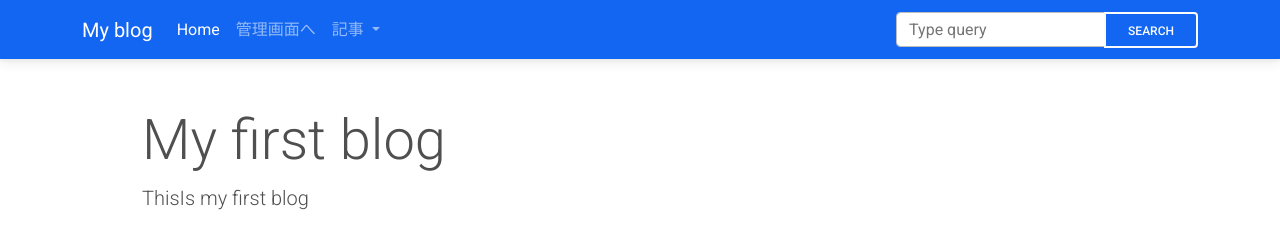
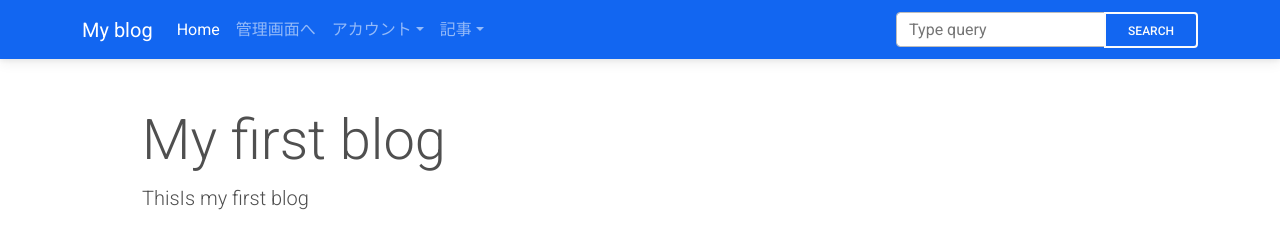
Before and after one commit to kei-1011/django-first-blog-app, a Django app: page / in a window 1280 px wide. Shown: the top 240 px of the page. Run offline with Django 3.2, Linux system fonts and the light colour scheme; data comes from the database, SQL or seed files in the repository; both versions use the stored data as it was after the commit; some libraries are stand-ins or nearby versions.

Commit message:
fix_navbar_authenticated

```diff
--- a/myapp/templates/myapp/base.html
+++ b/myapp/templates/myapp/base.html
@@ -41,19 +41,28 @@
             <li class="nav-item">
               <a class="nav-link" href="/admin" target="_blank">管理画面へ</a>
             </li>
+
             <!-- Navbar dropdown -->
             <li class="nav-item dropdown">
-              <a class="nav-link dropdown-toggle" href="#" id="navbarDropdown" role="button" data-mdb-toggle="dropdown"
-                aria-expanded="false">
-                記事
-              </a>
+              <a class="nav-link dropdown-toggle" href="#" id="account" role="button" data-mdb-toggle="dropdown" aria-expanded="false">アカウント</a>
+              <!-- Dropdown menu -->
+              <ul class="dropdown-menu" aria-labelledby="account">
+                {% if request.user.is_authenticated %}
+                  <li><a class="dropdown-item" href="">{{ request.user }}</a></li>
+                  <li><a class="dropdown-item" href="">ログアウト</a></li>
+                {% else %}
+                  <li><a class="dropdown-item" href="{% url 'myapp:login' %}">ログイン</a></li>
+                  <li><a class="dropdown-item" href="">ユーザー登録</a></li>
+                {% endif %}
+              </ul>
+            </li>
+            <!-- Navbar dropdown -->
+            <li class="nav-item dropdown">
+              <a class="nav-link dropdown-toggle" href="#" id="navbarDropdown" role="button" data-mdb-toggle="dropdown" aria-expanded="false">記事</a>
               <!-- Dropdown menu -->
               <ul class="dropdown-menu" aria-labelledby="navbarDropdown">
                 <li><a class="dropdown-item" href="{% url 'myapp:post_create' %}">新規作成</a></li>
                 <li><a class="dropdown-item" href="{% url 'myapp:post_list' %}">投稿一覧</a></li>
-                <li>
-                  <hr class="dropdown-divider" />
-                </li>
               </ul>
             </li>
           </ul>
```
Also changed, not shown: db.sqlite3.
